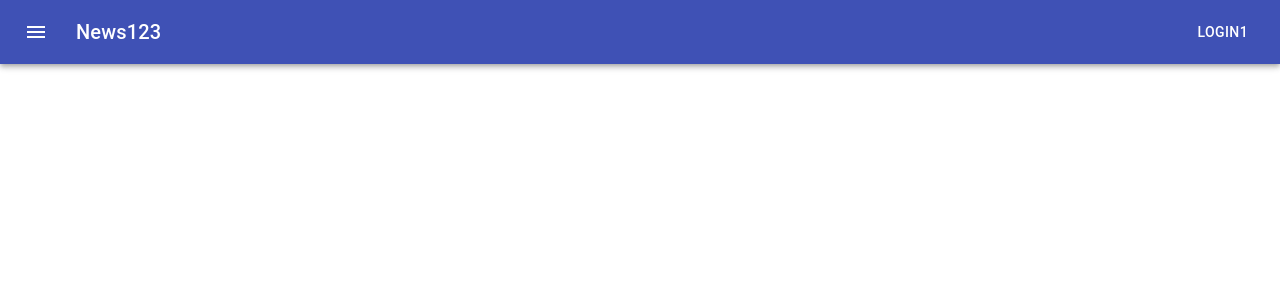
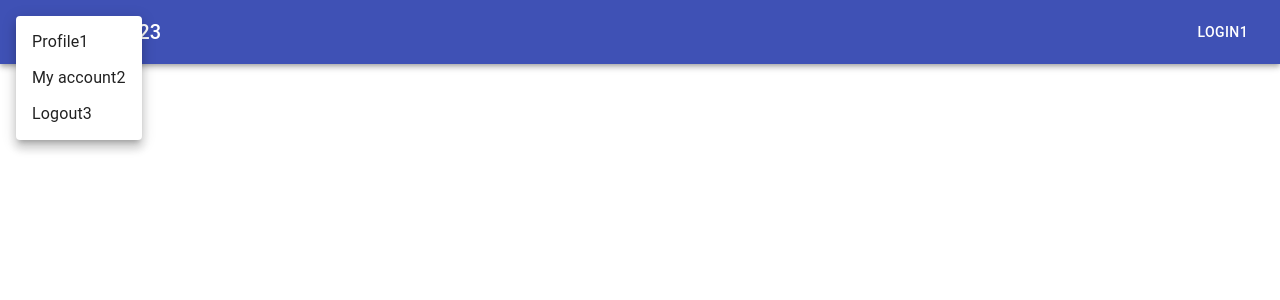
Before and after one commit to shleger/ripplebox, a React (Create React App) app: page / in a window 1280 px wide. Both pictures are taken after a click on the button "menu". Shown: the top 300 px of the page. Built offline with nearby package versions, Linux system fonts and the light colour scheme.

Commit message:
onClickMenu

```diff
--- a/src/AppNavBar.tsx
+++ b/src/AppNavBar.tsx
@@ -6,6 +6,7 @@ import Typography from '@material-ui/core/Typography';
 import Button from '@material-ui/core/Button';
 import IconButton from '@material-ui/core/IconButton';
 import MenuIcon from '@material-ui/icons/Menu';
+import { Menu, Fade, MenuItem } from '@material-ui/core';
 
 const useStyles = makeStyles((theme: Theme) =>
   createStyles({
@@ -25,13 +26,44 @@ const useStyles = makeStyles((theme: Theme) =>
 export default function ButtonAppBar() {
   const classes = useStyles();
 
+  const [anchorEl, setAnchorEl] = React.useState(null);
+  const open = Boolean(anchorEl);
+  const handleClick = (event: any) => {
+    setAnchorEl(event.currentTarget);
+  };
+  const handleClose = () => {
+    setAnchorEl(null);
+  };
+
   return (
     <div className={classes.root}>
       <AppBar position="static">
         <Toolbar>
-          <IconButton edge="start" className={classes.menuButton} color="inherit" aria-label="menu">
+          <IconButton
+            id="fade-button"
+            aria-controls="fade-menu"
+            aria-haspopup="true"
+            aria-expanded={open ? 'true' : undefined}
+            onClick={handleClick}
+            edge="start" className={classes.menuButton}
+            color="inherit"
+            aria-label="menu">
             <MenuIcon />
           </IconButton>
+          <Menu
+            id="fade-menu"
+            MenuListProps={{
+              'aria-labelledby': 'fade-button',
+            }}
+            anchorEl={anchorEl}
+            open={open}
+            onClose={handleClose}
+            TransitionComponent={Fade}
+          >
+            <MenuItem onClick={handleClose}>Profile1</MenuItem>
+            <MenuItem onClick={handleClose}>My account2</MenuItem>
+            <MenuItem onClick={handleClose}>Logout3</MenuItem>
+          </Menu>
           <Typography variant="h6" className={classes.title}>
             News123
           </Typography>
```
